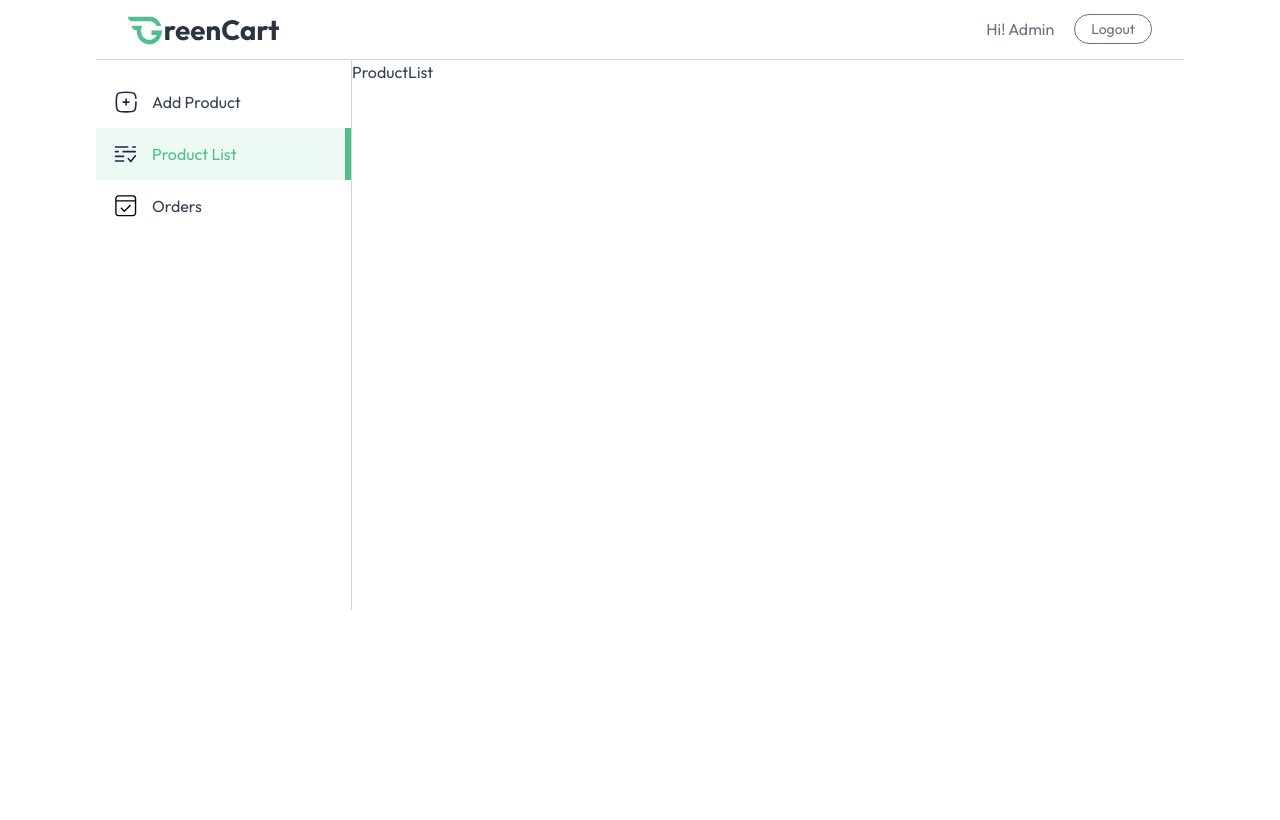
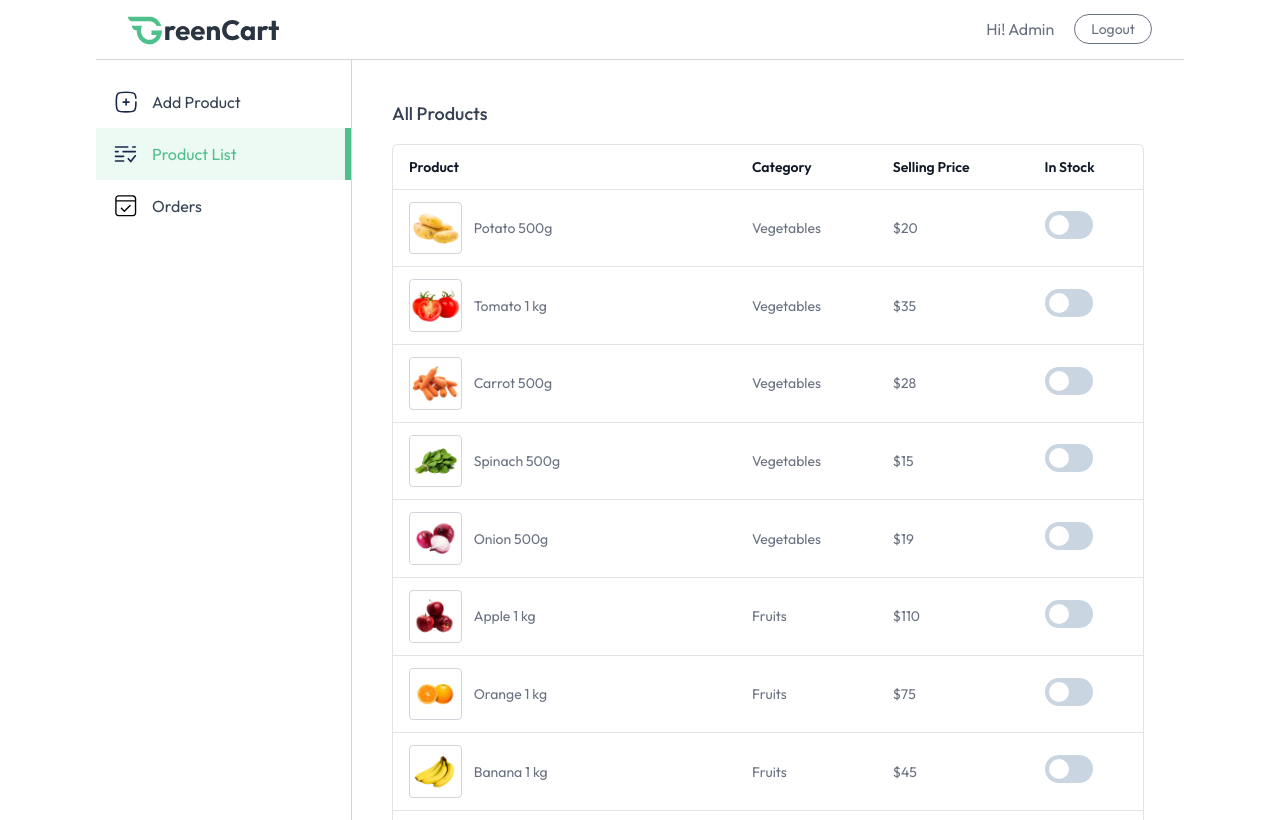
Before and after one commit to MuhammadMoiz178/GreenCart, a React (Vite) app in the folder client/: page /seller/product-list in a window 1280 px wide. Both pictures are taken after typing "name@example.com", "Sample123" into the empty fields and a click on the button "Login". Built offline with nearby package versions, Linux system fonts and the light colour scheme.

Commit message:
enhance ProductList and SellerLayout components: implement product display table and adjust sidebar height

```diff
--- a/client/src/pages/seller/ProductList.jsx
+++ b/client/src/pages/seller/ProductList.jsx
@@ -1,9 +1,48 @@
 import React from 'react'
+import { useAppContext } from '../../context/AppContext';
 
 function ProductList() {
-  return (
-    <div>ProductList</div>
-  )
+    const {products,currency} = useAppContext()
+    return (
+        <div className="no-scrollbar flex-1 h-[95vh] overflow-y-scroll flex flex-col justify-between">
+            <div className="w-full md:p-10 p-4">
+                <h2 className="pb-4 text-lg font-medium">All Products</h2>
+                <div className="flex flex-col items-center max-w-4xl w-full overflow-hidden rounded-md bg-white border border-gray-500/20">
+                    <table className="md:table-auto table-fixed w-full overflow-hidden">
+                        <thead className="text-gray-900 text-sm text-left">
+                            <tr>
+                                <th className="px-4 py-3 font-semibold truncate">Product</th>
+                                <th className="px-4 py-3 font-semibold truncate">Category</th>
+                                <th className="px-4 py-3 font-semibold truncate hidden md:block">Selling Price</th>
+                                <th className="px-4 py-3 font-semibold truncate">In Stock</th>
+                            </tr>
+                        </thead>
+                        <tbody className="text-sm text-gray-500">
+                            {products.map((product) => (
+                                <tr key={product._id} className="border-t border-gray-500/20">
+                                    <td className="md:px-4 pl-2 md:pl-4 py-3 flex items-center space-x-3 truncate">
+                                        <div className="border border-gray-300 rounded overflow-hidden">
+                                            <img src={product.image[0]} alt="Product" className="w-16" />
+                                        </div>
+                                        <span className="truncate max-sm:hidden w-full">{product.name}</span>
+                                    </td>
+                                    <td className="px-4 py-3">{product.category}</td>
+                                    <td className="px-4 py-3 max-sm:hidden">{currency}{product.offerPrice}</td>
+                                    <td className="px-4 py-3">
+                                        <label className="relative inline-flex items-center cursor-pointer text-gray-900 gap-3">
+                                            <input type="checkbox" className="sr-only peer"/>
+                                            <div className="w-12 h-7 bg-slate-300 rounded-full peer peer-checked:bg-blue-600 transition-colors duration-200"></div>
+                                            <span className="dot absolute left-1 top-1 w-5 h-5 bg-white rounded-full transition-transform duration-200 ease-in-out peer-checked:translate-x-5"></span>
+                                        </label>
+                                    </td>
+                                </tr>
+                            ))}
+                        </tbody>
+                    </table>
+                </div>
+            </div>
+        </div>
+    );
 }
 
 export default ProductList
--- a/client/src/pages/seller/SellerLayout.jsx
+++ b/client/src/pages/seller/SellerLayout.jsx
@@ -31,7 +31,7 @@
             </div>
 
             <div className='flex'>
-            <div className="md:w-64 w-16 border-r h-[550px] text-base border-gray-300 pt-4 flex flex-col transition-all duration-300">
+            <div className="md:w-64 w-16 border-r h-[95vh] text-base border-gray-300 pt-4 flex flex-col ">
                 {sidebarLinks.map((item) => (
                     <NavLink to={item.path} key={item.name} end={item.path==='/seller'}
                         className={({isActive})=>`flex items-center py-3 px-4 gap-3
```
